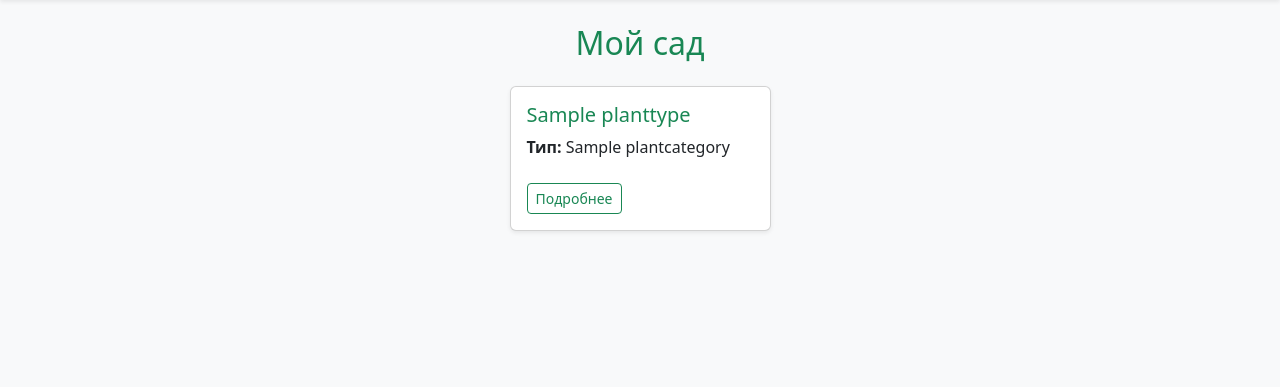
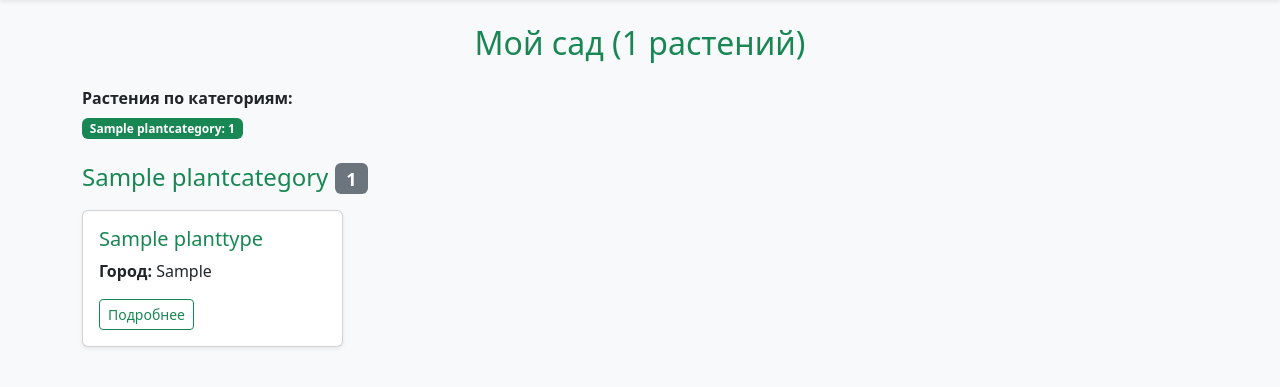
Before and after one commit to vxmpra/python_project, a Django app: page /plants/ in a window 1280 px wide. Shown: the part 47-434 px from the top of the page. Run offline with Django 5.2, Linux system fonts and the light colour scheme; a user stored in the database is signed in; tables that the repository leaves empty hold one stand-in row (values such as "Sample post").

Commit message:
Update city validation and plant category grouping

```diff
--- a/plants/templates/plants/plant_list.html
+++ b/plants/templates/plants/plant_list.html
@@ -20,23 +20,50 @@
 </nav>
 
 <div class="container">
-    <h2 class="text-center text-success mb-4">Мой сад</h2>
+    <h2 class="text-center text-success mb-4">Мой сад ({{ plant_count }} растений)</h2>
 
-    <div class="row justify-content-center">
-        {% for plant in plants %}
-        <div class="col-md-3 mb-4">
-            <div class="card shadow-sm h-100">
-                <div class="card-body">
-                    <h5 class="card-title text-success">{{ plant.plant_type.name }}</h5>
-                    <p class="card-text"><strong>Тип:</strong> {{ plant.plant_type.category.name }}</p>
-                    <a href="{% url 'plant_detail' plant.pk %}" class="btn btn-outline-success btn-sm mt-2">Подробнее</a>
+    {% if plants_by_category %}
+    <div class="mb-4">
+        <p class="mb-2"><strong>Растения по категориям:</strong></p>
+        <div class="d-flex flex-wrap gap-2 mb-3">
+            {% for category in plants_by_category %}
+            <span class="badge bg-success">
+                {{ category.plant_type__category__name }}: {{ category.category_count }}
+            </span>
+            {% endfor %}
+        </div>
+    </div>
+    {% endif %}
+
+    {% if plants_by_category_dict %}
+        {% for category_name, category_plants in plants_by_category_dict.items %}
+        <div class="category-group mb-5">
+            <h4 class="text-success mb-3">
+                {{ category_name }}
+                <span class="badge bg-secondary">{{ category_plants|length }}</span>
+            </h4>
+
+            <div class="row">
+                {% for plant in category_plants %}
+                <div class="col-md-3 mb-4">
+                    <div class="card shadow-sm h-100">
+                        <div class="card-body">
+                            <h5 class="card-title text-success">{{ plant.plant_type.name }}</h5>
+                            <p class="card-text">
+                                <strong>Город:</strong> {{ plant.city }}
+                            </p>
+                            <a href="{% url 'plant_detail' plant.pk %}" class="btn btn-outline-success btn-sm">Подробнее</a>
+                        </div>
+                    </div>
                 </div>
+                {% endfor %}
             </div>
         </div>
-        {% empty %}
+        {% endfor %}
+
+    {% else %}
         <p class="text-center">У вас пока нет растений. <a href="{% url 'add_plant' %}">Добавить первое</a></p>
-        {% endfor %}
-    </div>
+    {% endif %}
 </div>
 
 </body>
--- a/plants/views.py
+++ b/plants/views.py
@@ -11,17 +11,14 @@ from django.contrib.auth import authenticate, login, logout
 # Регистрация
 def register_view(request):
     if request.user.is_authenticated:
-        messages.info(request, "Вы уже авторизованы!")
         return redirect('home')
 
     if request.method == "POST":
         form = UserCreationForm(request.POST)
         if form.is_valid():
             form.save()
-            messages.success(request, "Вы успешно зарегистрировались!")
             return redirect('login')
-        else:
-            messages.error(request, "Пожалуйста, исправьте ошибки в форме.")
+
     else:
         form = UserCreationForm()
 
@@ -41,8 +38,6 @@ def login_view(request):
             login(request, user)
             messages.success(request, f"Добро пожаловать, {user.username}!")
             return redirect('plant_list')
-        else:
-            messages.error(request, "Неверные учетные данные.")
 
     return render(request, "registration/login.html")
 
@@ -54,6 +49,10 @@ def logout_view(request):
 
 # Главная страница (для гостей)
 def home(request):
+    storage = messages.get_messages(request)
+    for message in storage:
+        pass
+
     plant_types = PlantType.objects.all().select_related('category')
 
     return render(request, "plants/base.html", {
@@ -65,14 +64,26 @@ def home(request):
 # Список всех растений пользователя
 @login_required
 def plant_list(request):
-    plants = Plant.objects.filter(owner=request.user)
+    plants = Plant.objects.filter(owner=request.user).select_related(
+        'plant_type',
+        'plant_type__category'
+    )
     plant_count = plants.count()
+
+    plants_by_category_dict = {}
+    for plant in plants:
+        category_name = plant.plant_type.category.name
+        if category_name not in plants_by_category_dict:
+            plants_by_category_dict[category_name] = []
+        plants_by_category_dict[category_name].append(plant)
+
     plants_by_category = plants.values('plant_type__category__name').annotate(category_count=Count('id'))
 
     return render(request, 'plants/plant_list.html', {
         'plants': plants,
         'plant_count': plant_count,
         'plants_by_category': plants_by_category,
+        'plants_by_category_dict': plants_by_category_dict,
     })
 
 # Детали растения
@@ -96,7 +107,10 @@ def add_plant(request):
             plant = form.save(commit=False)
             plant.owner = request.user
             plant.save()
+            messages.success(request,'Растение успешно добавлено.')
             return redirect('plant_list')
+        else:
+            messages.error(request,'Город не найден.')
     else:
         form = PlantForm()
     return render(request, 'plants/add_plant.html', {'form': form})
```
Also changed, not shown: plants/forms.py (+17 -17 lines), plants/templates/plants/add_plant.html (+19 -0 lines), plants/templates/plants/base.html (+15 -0 lines), plants/templates/registration/login.html (+7 -8 lines), plants/templates/registration/register.html (+7 -8 lines).
